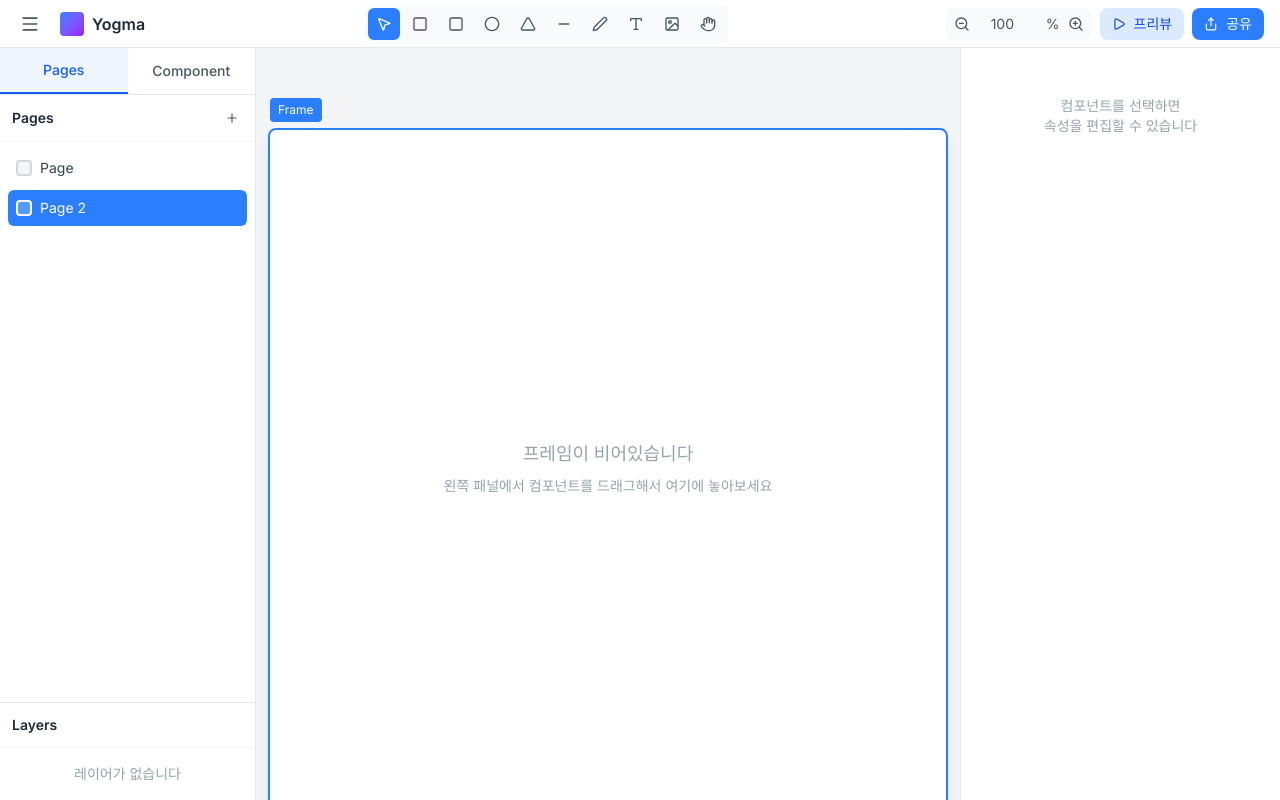
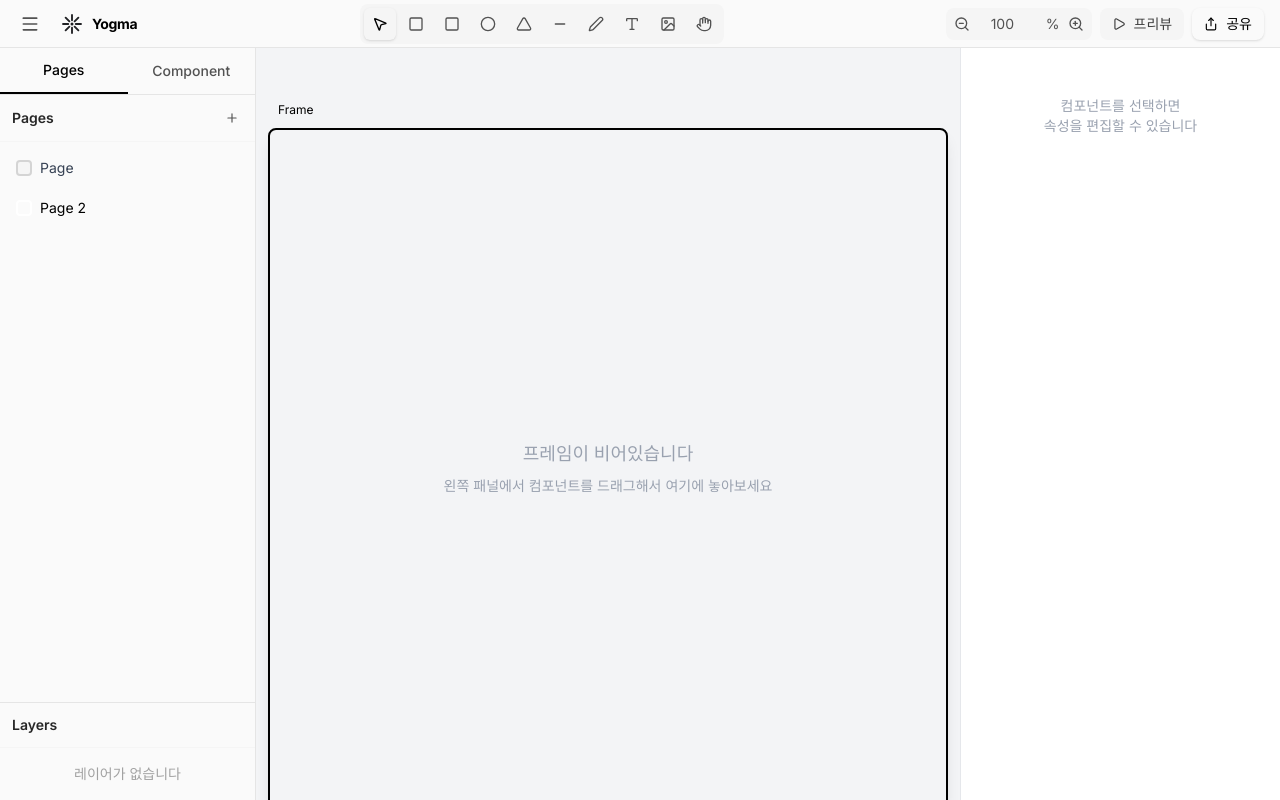
Before and after one commit to yohan-work/yogma, a Next.js app: page / in a window 1280 px wide. Built offline with nearby package versions, Linux system fonts and the light colour scheme.

Commit message:
feat : yogma design system(b/w)

```diff
--- a/src/app/page.tsx
+++ b/src/app/page.tsx
@@ -118,7 +118,7 @@ export default function Home() {
   };
 
   return (
-    <div className="flex flex-col h-screen bg-gray-50">
+    <div className="flex flex-col h-screen bg-neutral-50">
       {/* 상단 툴바 */}
       <Toolbar />
 
--- a/src/components/Canvas/FrameCanvas.tsx
+++ b/src/components/Canvas/FrameCanvas.tsx
@@ -77,7 +77,7 @@ export const FrameCanvas = ({ onDrop }: FrameCanvasProps) => {
             {/* 프레임 */}
             <div
               ref={frameRef}
-              className="relative bg-white border-2 border-blue-500 rounded-lg shadow-lg"
+              className="relative bg-neutral-0 border-2 border-primary-900 rounded-lg shadow-lg"
               style={{
                 width: frameSize.width,
                 height: frameSize.height,
@@ -87,7 +87,7 @@ export const FrameCanvas = ({ onDrop }: FrameCanvasProps) => {
               onClick={handleFrameClick}
             >
               {/* 프레임 라벨 */}
-              <div className="absolute -top-8 left-0 bg-blue-500 text-white text-xs px-2 py-1 rounded">
+              <div className="absolute -top-8 left-0 bg-primary-900 text-neutral-0 text-xs px-2 py-1 rounded">
                 Frame
               </div>
 
--- a/src/components/LayersPanel/LayersPanel.tsx
+++ b/src/components/LayersPanel/LayersPanel.tsx
@@ -16,14 +16,14 @@ export const LayersPanel = () => {
   };
 
   return (
-    <div className="w-full bg-white border-t border-gray-200">
-      <div className="p-3 border-b border-gray-100">
-        <h3 className="text-sm font-semibold text-gray-800">Layers</h3>
+    <div className="w-full bg-neutral-0 border-t border-neutral-200">
+      <div className="p-3 border-b border-neutral-100">
+        <h3 className="text-sm font-semibold text-neutral-800">Layers</h3>
       </div>
 
       <div className="max-h-48 overflow-y-auto">
         {components.length === 0 ? (
-          <div className="p-4 text-center text-gray-400 text-sm">
+          <div className="p-4 text-center text-neutral-400 text-sm">
             레이어가 없습니다
           </div>
         ) : (
@@ -33,20 +33,20 @@ export const LayersPanel = () => {
                 key={component.id}
                 className={`flex items-center gap-2 p-2 rounded-md cursor-pointer transition-colors ${
                   selectedComponentId === component.id
-                    ? "bg-blue-100 border border-blue-200"
-                    : "hover:bg-gray-50"
+                    ? "bg-primary-100 border border-primary-200"
+                    : "hover:bg-neutral-50"
                 }`}
                 onClick={() => selectComponent(component.id)}
               >
                 {/* 컴포넌트 아이콘 */}
-                <div className="w-4 h-4 bg-blue-500 rounded-sm flex items-center justify-center">
-                  <span className="text-white text-xs font-bold">
+                <div className="w-4 h-4 bg-primary-900 rounded-sm flex items-center justify-center">
+                  <span className="text-neutral-0 text-xs font-bold">
                     {component.type.charAt(0).toUpperCase()}
                   </span>
                 </div>
 
                 {/* 컴포넌트 이름 */}
-                <span className="flex-1 text-sm text-gray-700 truncate">
+                <span className="flex-1 text-sm text-neutral-700 truncate">
                   {component.type} {components.length - index}
                 </span>
 
@@ -57,13 +57,13 @@ export const LayersPanel = () => {
                       e.stopPropagation();
                       toggleVisibility(component.id, component.visible);
                     }}
-                    className="p-1 hover:bg-gray-200 rounded transition-opacity"
+                    className="p-1 hover:bg-neutral-200 rounded transition-opacity"
                     title={component.visible ? "숨기기" : "보이기"}
                   >
                     {component.visible ? (
-                      <Eye size={12} className="text-gray-500" />
+                      <Eye size={12} className="text-neutral-500" />
                     ) : (
-                      <EyeOff size={12} className="text-gray-400" />
+                      <EyeOff size={12} className="text-neutral-400" />
                     )}
                   </button>
                   <button
@@ -71,17 +71,17 @@ export const LayersPanel = () => {
                       e.stopPropagation();
                       toggleLock(component.id, component.locked);
                     }}
-                    className="p-1 hover:bg-gray-200 rounded transition-opacity"
+                    className="p-1 hover:bg-neutral-200 rounded transition-opacity"
                     title={component.locked ? "잠금 해제" : "잠금"}
                   >
                     {component.locked ? (
-                      <Lock size={12} className="text-gray-500" />
+                      <Lock size={12} className="text-neutral-500" />
                     ) : (
-                      <Unlock size={12} className="text-gray-400" />
+                      <Unlock size={12} className="text-neutral-400" />
                     )}
                   </button>
-                  <button className="p-1 hover:bg-gray-200 rounded opacity-0 group-hover:opacity-100 transition-opacity">
-                    <MoreHorizontal size={12} className="text-gray-500" />
+                  <button className="p-1 hover:bg-neutral-200 rounded opacity-0 group-hover:opacity-100 transition-opacity">
+                    <MoreHorizontal size={12} className="text-neutral-500" />
                   </button>
                 </div>
               </div>
--- /dev/null
+++ b/src/components/Logo/Logo.tsx
@@ -0,0 +1,82 @@
+"use client";
+
+interface LogoProps {
+  size?: "sm" | "md" | "lg";
+  variant?: "light" | "dark";
+  showText?: boolean;
+}
+
+export const Logo = ({
+  size = "md",
+  variant = "dark",
+  showText = true
+}: LogoProps) => {
+  const sizeClasses = {
+    sm: "w-6 h-6",
+    md: "w-8 h-8",
+    lg: "w-12 h-12"
+  };
+
+  const textSizeClasses = {
+    sm: "text-sm",
+    md: "text-base",
+    lg: "text-xl"
+  };
+
+  const iconColor = variant === "dark" ? "#202124" : "#ffffff";
+  const textColor = variant === "dark"
+    ? "text-primary-900"
+    : "text-neutral-0";
+
+  return (
+    <div className="flex items-center gap-2">
+      {/* 로고 아이콘 */}
+      <div className={`${sizeClasses[size]} flex items-center justify-center`}>
+        <svg
+          viewBox="0 0 32 32"
+          fill="none"
+          xmlns="http://www.w3.org/2000/svg"
+          className="w-full h-full"
+        >
+          {/* Y 모양의 기하학적 패턴 */}
+          <g>
+            {/* 중앙 코어 */}
+            <circle
+              cx="16"
+              cy="16"
+              r="2"
+              fill={iconColor}
+            />
+
+            {/* 8개의 방사형 라인 (별 모양) */}
+            <g stroke={iconColor} strokeWidth="2.5" strokeLinecap="round">
+              {/* 상단 */}
+              <line x1="16" y1="4" x2="16" y2="11" />
+              {/* 우상단 */}
+              <line x1="24.5" y1="7.5" x2="19.5" y2="12.5" />
+              {/* 우측 */}
+              <line x1="28" y1="16" x2="21" y2="16" />
+              {/* 우하단 */}
+              <line x1="24.5" y1="24.5" x2="19.5" y2="19.5" />
+              {/* 하단 */}
+              <line x1="16" y1="28" x2="16" y2="21" />
+              {/* 좌하단 */}
+              <line x1="7.5" y1="24.5" x2="12.5" y2="19.5" />
+              {/* 좌측 */}
+              <line x1="4" y1="16" x2="11" y2="16" />
+              {/* 좌상단 */}
+              <line x1="7.5" y1="7.5" x2="12.5" y2="12.5" />
+            </g>
+          </g>
+        </svg>
+      </div>
+
+      {/* 로고 텍스트 */}
+      {showText && (
+        <span className={`font-bold ${textSizeClasses[size]} ${textColor} tracking-tight`}>
+          Yogma
+        </span>
+      )}
+    </div>
+  );
+};
--- a/src/components/PagesPanel/PagesPanel.tsx
+++ b/src/components/PagesPanel/PagesPanel.tsx
@@ -34,15 +34,15 @@ export const PagesPanel = () => {
   };
 
   return (
-    <div className="w-full bg-white">
-      <div className="p-3 border-b border-gray-100 flex items-center justify-between">
-        <h3 className="text-sm font-semibold text-gray-800">Pages</h3>
+    <div className="w-full bg-neutral-0">
+      <div className="p-3 border-b border-neutral-100 flex items-center justify-between">
+        <h3 className="text-sm font-semibold text-neutral-800">Pages</h3>
         <button
           onClick={addPage}
-          className="p-1 hover:bg-gray-100 rounded transition-colors"
+          className="p-1 hover:bg-neutral-100 rounded transition-colors"
           title="새 페이지 추가"
         >
-          <Plus size={14} className="text-gray-600" />
+          <Plus size={14} className="text-neutral-600" />
         </button>
       </div>
 
@@ -52,7 +52,7 @@ export const PagesPanel = () => {
             key={page.id}
             className={`flex items-center gap-2 p-2 rounded-md cursor-pointer transition-colors group ${
               page.isActive
-                ? "bg-blue-500 text-white"
+                ? "bg-primary-900 text-neutral-0"
                 : "hover:bg-gray-50 text-gray-700"
             }`}
             onClick={() => selectPage(page.id)}
@@ -62,7 +62,7 @@ export const PagesPanel = () => {
               className={`w-4 h-4 rounded-sm border-2 ${
                 page.isActive
                   ? "border-white bg-white/20"
-                  : "border-gray-300 bg-gray-100"
+                  : "border-neutral-300 bg-neutral-100"
               }`}
             ></div>
 
--- a/src/components/Sidebar/Sidebar.tsx
+++ b/src/components/Sidebar/Sidebar.tsx
@@ -14,15 +14,15 @@ export const Sidebar = ({ onDragStart }: SidebarProps) => {
   const [activeTab, setActiveTab] = useState<"pages" | "components">("pages");
 
   return (
-    <div className="w-64 bg-white border-r border-gray-200 flex flex-col">
+    <div className="w-64 bg-neutral-0 border-r border-neutral-200 flex flex-col">
       {/* 탭 헤더 */}
-      <div className="flex border-b border-gray-200">
+      <div className="flex border-b border-neutral-200">
         <button
           onClick={() => setActiveTab("pages")}
           className={`flex-1 px-4 py-3 text-sm font-medium transition-colors ${
             activeTab === "pages"
-              ? "text-blue-600 border-b-2 border-blue-600 bg-blue-50"
-              : "text-gray-600 hover:text-gray-800 hover:bg-gray-50"
+              ? "text-primary-900 border-b-2 border-primary-900 bg-neutral-50"
+              : "text-neutral-600 hover:text-neutral-800 hover:bg-neutral-50"
           }`}
         >
           Pages
@@ -31,8 +31,8 @@ export const Sidebar = ({ onDragStart }: SidebarProps) => {
           onClick={() => setActiveTab("components")}
           className={`flex-1 px-4 py-3 text-sm font-medium transition-colors ${
             activeTab === "components"
-              ? "text-blue-600 border-b-2 border-blue-600 bg-blue-50"
-              : "text-gray-600 hover:text-gray-800 hover:bg-gray-50"
+              ? "text-primary-900 border-b-2 border-primary-900 bg-neutral-50"
+              : "text-neutral-600 hover:text-neutral-800 hover:bg-neutral-50"
           }`}
         >
           Component
--- a/src/components/Toolbar/Toolbar.tsx
+++ b/src/components/Toolbar/Toolbar.tsx
@@ -18,6 +18,7 @@ import {
 } from "lucide-react";
 import { useProjectStore } from "@/stores/useProjectStore";
 import type { ToolType } from "@/types";
+import { Logo } from "@/components/Logo/Logo";
 
 export const Toolbar = () => {
   const {
@@ -60,20 +61,17 @@ export const Toolbar = () => {
   };
 
   return (
-    <div className="h-12 bg-white border-b border-gray-200 flex items-center justify-between px-4">
+    <div className="h-12 bg-neutral-0 border-b border-neutral-200 flex items-center justify-between px-4">
       {/* 왼쪽: 메뉴와 로고 */}
       <div className="flex items-center gap-4">
-        <button className="p-1 hover:bg-gray-100 rounded">
-          <Menu size={20} className="text-gray-600" />
+        <button className="p-1 hover:bg-neutral-100 rounded transition-colors">
+          <Menu size={20} className="text-neutral-600" />
         </button>
-        <div className="flex items-center gap-2">
-          <div className="w-6 h-6 bg-gradient-to-br from-blue-500 to-purple-600 rounded"></div>
-          <span className="font-semibold text-gray-800">Yogma</span>
-        </div>
+        <Logo size="sm" variant="dark" showText={true} />
       </div>
 
       {/* 중앙: 도구 모음 */}
-      <div className="flex items-center gap-1 bg-gray-50 rounded-lg p-1">
+      <div className="flex items-center gap-1 bg-neutral-100 rounded-lg p-1">
         {tools.map((tool) => {
           const IconComponent = tool.icon;
           return (
@@ -82,8 +80,8 @@ export const Toolbar = () => {
               onClick={() => handleToolClick(tool.id)}
               className={`p-2 rounded-md transition-colors ${
                 activeTool === tool.id
-                  ? "bg-blue-500 text-white"
-                  : "hover:bg-gray-200 text-gray-600"
+                  ? "bg-primary-900 text-neutral-0 shadow-sm"
+                  : "hover:bg-neutral-200 text-neutral-600"
               }`}
               title={tool.name}
             >
@@ -95,10 +93,10 @@ export const Toolbar = () => {
 
       {/* 오른쪽: 줌, 프리뷰, 공유 */}
       <div className="flex items-center gap-2">
-        <div className="flex items-center gap-1 bg-gray-50 rounded-lg p-1">
+        <div className="flex items-center gap-1 bg-neutral-100 rounded-lg p-1">
           <button
             onClick={zoomOut}
-            className="p-1 hover:bg-gray-200 rounded text-gray-600"
+            className="p-1 hover:bg-neutral-200 rounded text-neutral-600 transition-colors"
             title="줌 아웃"
           >
             <ZoomOut size={16} />
@@ -107,14 +105,14 @@ export const Toolbar = () => {
             type="number"
             value={zoomLevel}
             onChange={handleZoomChange}
-            className="text-sm text-gray-600 px-2 w-16 text-center bg-transparent border-none outline-none"
+            className="text-sm text-neutral-600 px-2 w-16 text-center bg-transparent border-none outline-none"
             min="10"
             max="500"
           />
-          <span className="text-sm text-gray-600">%</span>
+          <span className="text-sm text-neutral-600">%</span>
           <button
             onClick={zoomIn}
-            className="p-1 hover:bg-gray-200 rounded text-gray-600"
+            className="p-1 hover:bg-neutral-200 rounded text-neutral-600 transition-colors"
             title="줌 인"
           >
             <ZoomIn size={16} />
@@ -125,15 +123,15 @@ export const Toolbar = () => {
           onClick={togglePreviewMode}
           className={`flex items-center gap-2 px-3 py-1.5 rounded-lg text-sm font-medium transition-colors ${
             isPreviewMode
-              ? "bg-green-100 text-green-700 hover:bg-green-200"
-              : "bg-blue-100 text-blue-700 hover:bg-blue-200"
+              ? "bg-accent-600 text-neutral-0 shadow-sm"
+              : "bg-neutral-100 text-neutral-700 hover:bg-neutral-200"
           }`}
         >
           <Play size={14} />
-          {isPreviewMode ? "디자인" : "프리뷰"}
+          {isPreviewMode ? "편집 모드" : "프리뷰"}
         </button>
 
-        <button className="flex items-center gap-2 px-3 py-1.5 bg-blue-500 text-white rounded-lg text-sm font-medium hover:bg-blue-600 transition-colors">
+        <button className="flex items-center gap-2 px-3 py-1.5 bg-primary-900 text-neutral-0 rounded-lg text-sm font-medium hover:bg-primary-800 transition-colors shadow-sm">
           <Share size={14} />
           공유
         </button>
--- a/tailwind.config.ts
+++ b/tailwind.config.ts
@@ -9,23 +9,46 @@ export default {
   theme: {
     extend: {
       colors: {
+        // 메인 색상 팔레트 (검정/흰색 기반)
         primary: {
+          50: "#f8f9fa",
+          100: "#f1f3f4",
+          200: "#e8eaed",
+          300: "#dadce0",
+          400: "#bdc1c6",
+          500: "#9aa0a6",
+          600: "#80868b",
+          700: "#5f6368",
+          800: "#3c4043",
+          900: "#202124",
+        },
+        // 액센트 컬러 (선택/활성 상태용)
+        accent: {
           50: "#f0f9ff",
-          500: "#3b82f6",
-          600: "#2563eb",
-          700: "#1d4ed8",
+          100: "#e0f2fe",
+          200: "#bae6fd",
+          300: "#7dd3fc",
+          400: "#38bdf8",
+          500: "#0ea5e9",
+          600: "#0284c7",
+          700: "#0369a1",
+          800: "#075985",
+          900: "#0c4a6e",
         },
-        gray: {
-          50: "#f9fafb",
-          100: "#f3f4f6",
-          200: "#e5e7eb",
-          300: "#d1d5db",
-          400: "#9ca3af",
-          500: "#6b7280",
-          600: "#4b5563",
-          700: "#374151",
-          800: "#1f2937",
-          900: "#111827",
+        // 그레이스케일 (더 정교한 단계)
+        neutral: {
+          0: "#ffffff",
+          50: "#fafafa",
+          100: "#f5f5f5",
+          200: "#e5e5e5",
+          300: "#d4d4d4",
+          400: "#a3a3a3",
+          500: "#737373",
+          600: "#525252",
+          700: "#404040",
+          800: "#262626",
+          900: "#171717",
+          950: "#0a0a0a",
         },
       },
       fontFamily: {
```
Also changed, not shown: src/components/Canvas/CanvasComponent.tsx (+5 -3 lines), src/components/ComponentLibrary/ComponentLibrary.tsx (+7 -12 lines).
